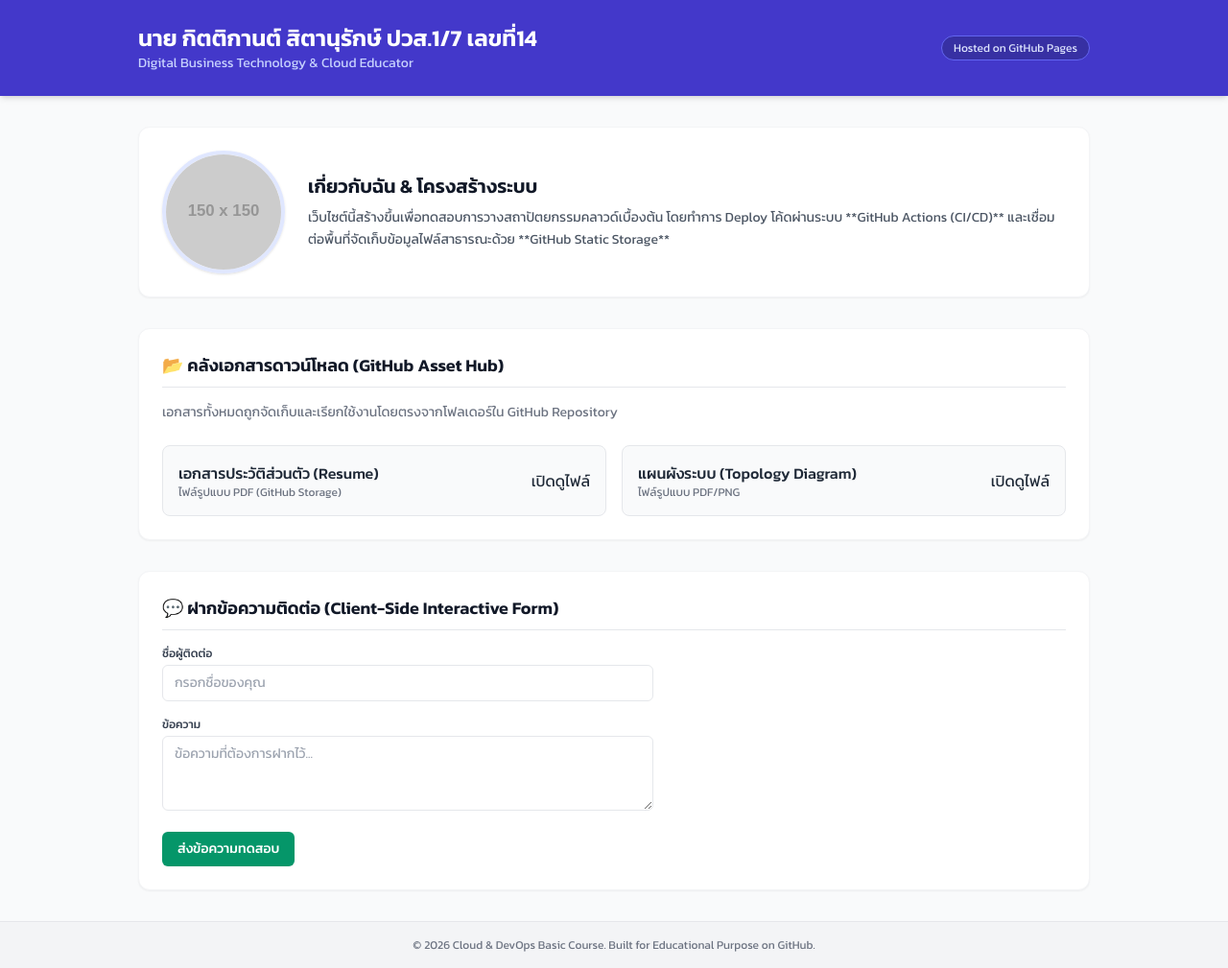
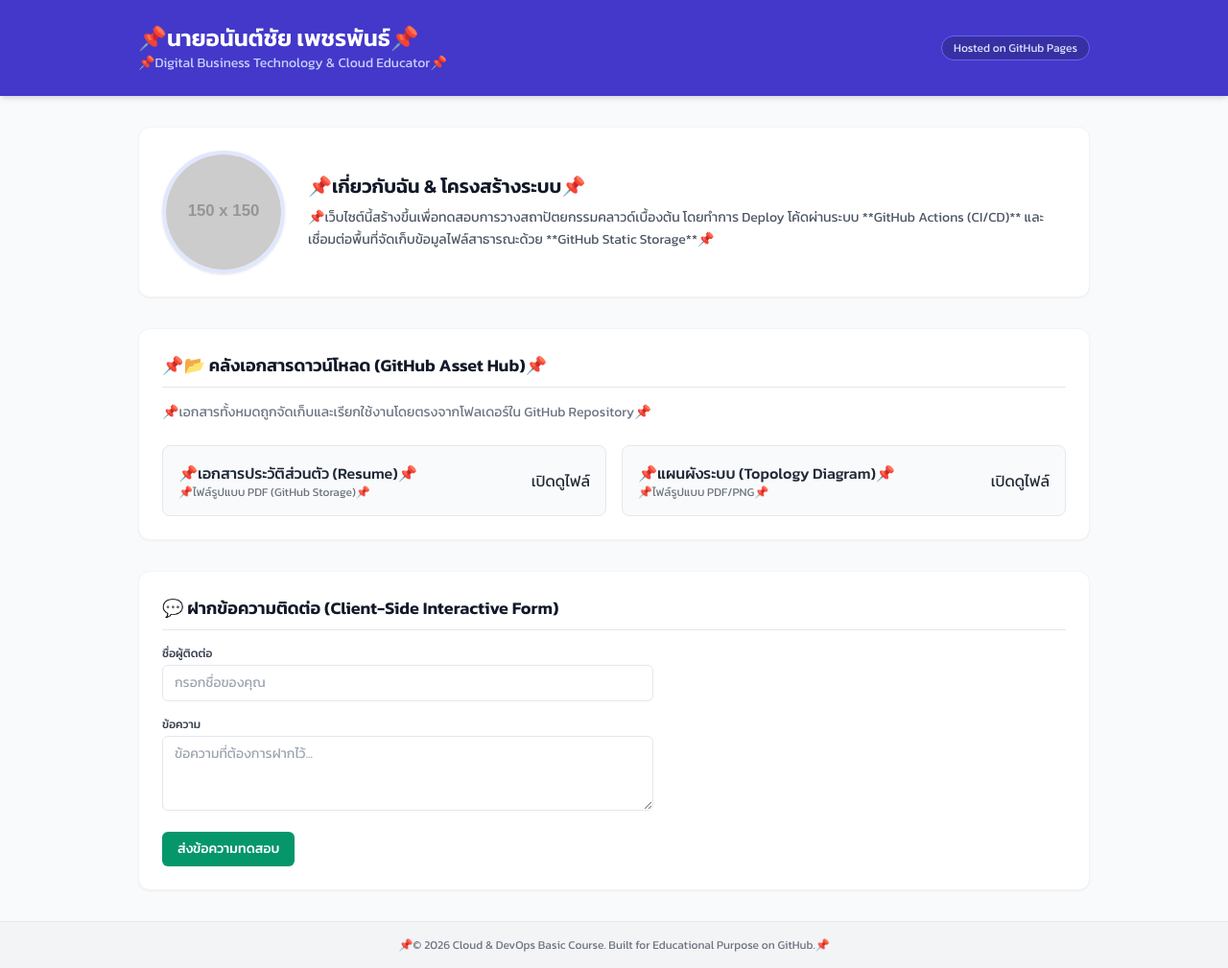
Before and after one commit to rtafzuzu/Myprofile-Kittikan, a plain HTML site: page index.html in a window 1280 px wide. Shown: the whole page at 96% size. Drawn offline with nearby package versions, Linux system fonts and the light colour scheme; placeholder pictures from the web are drawn by us.

Commit message:
Update index.html

```diff
--- a/index.html
+++ b/index.html
@@ -17,8 +17,8 @@
     <header class="bg-indigo-700 text-white shadow-md">
         <div class="max-w-5xl mx-auto px-4 py-6 flex justify-between items-center">
             <div>
-                <h1 class="text-2xl font-bold">นาย กิตติกานต์ สิตานุรักษ์ ปวส.1/7 เลขที่14</h1>
-                <p class="text-indigo-200 text-sm">Digital Business Technology & Cloud Educator</p>
+                <h1 class="text-2xl font-bold">📌นายอนันต์ชัย เพชรพันธ์📌</h1>
+                <p class="text-indigo-200 text-sm">📌Digital Business Technology & Cloud Educator📌</p>
             </div>
             <span class="bg-indigo-800 text-indigo-100 text-xs px-3 py-1 rounded-full border border-indigo-500">
                 Hosted on GitHub Pages
@@ -31,7 +31,7 @@
 
         <!-- Section 1: Profile & Intro -->
         <section class="bg-white p-6 rounded-xl shadow-sm border border-gray-100 flex flex-col md:flex-row items-center gap-6">
-            <!-- จุดเปลี่ยนรูปภาพ: ดึงไฟล์รูปจากโฟลเดอร์ assets/images/profile.jpg บน GitHub -->
+            <!-- 📌จุดเปลี่ยนรูปภาพ: ดึงไฟล์รูปจากโฟลเดอร์ assets/images/profile.jpg บน GitHub -->
             <img id="profile-img"
                  src="./assets/images/ChatGPT Image Aug 7, 2026, 12_15_40 PM.png"
                  alt="รูปโปรไฟล์"
@@ -39,10 +39,10 @@
                  class="w-32 h-32 rounded-full object-cover border-4 border-indigo-100 shadow">
 
             <div class="space-y-2 text-center md:text-left">
-                <h2 class="text-xl font-bold text-gray-900">เกี่ยวกับฉัน & โครงสร้างระบบ</h2>
+                <h2 class="text-xl font-bold text-gray-900">📌เกี่ยวกับฉัน & โครงสร้างระบบ📌</h2>
                 <p class="text-gray-600 text-sm leading-relaxed">
-                    เว็บไซต์นี้สร้างขึ้นเพื่อทดสอบการวางสถาปัตยกรรมคลาวด์เบื้องต้น โดยทำการ Deploy โค้ดผ่านระบบ **GitHub Actions (CI/CD)**
-                    และเชื่อมต่อพื้นที่จัดเก็บข้อมูลไฟล์สาธารณะด้วย **GitHub Static Storage**
+                    📌เว็บไซต์นี้สร้างขึ้นเพื่อทดสอบการวางสถาปัตยกรรมคลาวด์เบื้องต้น โดยทำการ Deploy โค้ดผ่านระบบ **GitHub Actions (CI/CD)**
+                    และเชื่อมต่อพื้นที่จัดเก็บข้อมูลไฟล์สาธารณะด้วย **GitHub Static Storage**📌
                 </p>
             </div>
         </section>
@@ -50,20 +50,20 @@
         <!-- Section 2: Cloud Resource & Document Download -->
         <section class="bg-white p-6 rounded-xl shadow-sm border border-gray-100 space-y-4">
             <h2 class="text-lg font-bold text-gray-900 border-b pb-2 flex items-center gap-2">
-                📂 คลังเอกสารดาวน์โหลด (GitHub Asset Hub)
+                📌📂 คลังเอกสารดาวน์โหลด (GitHub Asset Hub)📌
             </h2>
             <p class="text-sm text-gray-500">
-                เอกสารทั้งหมดถูกจัดเก็บและเรียกใช้งานโดยตรงจากโฟลเดอร์ใน GitHub Repository
+                📌เอกสารทั้งหมดถูกจัดเก็บและเรียกใช้งานโดยตรงจากโฟลเดอร์ใน GitHub Repository📌
             </p>
 
             <div class="grid grid-cols-1 md:grid-cols-2 gap-4 pt-2">
                 <!-- Document Card 1: Resume -->
                 <div class="p-4 border rounded-lg bg-gray-50 flex justify-between items-center">
                     <div>
-                        <h3 class="font-medium text-gray-800">เอกสารประวัติส่วนตัว (Resume)</h3>
-                        <p class="text-xs text-gray-500">ไฟล์รูปแบบ PDF (GitHub Storage)</p>
+                        <h3 class="font-medium text-gray-800">📌เอกสารประวัติส่วนตัว (Resume)📌</h3>
+                        <p class="text-xs text-gray-500">📌ไฟล์รูปแบบ PDF (GitHub Storage)📌</p>
                     </div>
-                    <!-- จุดปะไฟล์: ชี้ไปยังไฟล์ assets/docs/resume.pdf -->
+                    <!-- 📌จุดปะไฟล์: ชี้ไปยังไฟล์ assets/docs/resume.pdf -->
                     <a href="./assets/docs/Poster A4 (1).pdf">
                         เปิดดูไฟล์
                     </a>
@@ -72,10 +72,10 @@
                 <!-- Document Card 2: Topology Diagram -->
                 <div class="p-4 border rounded-lg bg-gray-50 flex justify-between items-center">
                     <div>
-                        <h3 class="font-medium text-gray-800">แผนผังระบบ (Topology Diagram)</h3>
-                        <p class="text-xs text-gray-500">ไฟล์รูปแบบ PDF/PNG</p>
+                        <h3 class="font-medium text-gray-800">📌แผนผังระบบ (Topology Diagram)📌</h3>
+                        <p class="text-xs text-gray-500">📌ไฟล์รูปแบบ PDF/PNG📌</p>
                     </div>
-                    <!-- จุดปะไฟล์: ชี้ไปยังไฟล์ assets/docs/topology.pdf -->
+                    <!-- 📌จุดปะไฟล์: ชี้ไปยังไฟล์ assets/docs/topology.pdf -->
                      <a href="./assets/docs/Poster A4 (1).pdf">
                         เปิดดูไฟล์
                     </a>
@@ -86,7 +86,7 @@
         <!-- Section 3: Contact Form / Client-side Action -->
         <section class="bg-white p-6 rounded-xl shadow-sm border border-gray-100 space-y-4">
             <h2 class="text-lg font-bold text-gray-900 border-b pb-2">
-                💬 ฝากข้อความติดต่อ (Client-Side Interactive Form)
+                 💬 ฝากข้อความติดต่อ (Client-Side Interactive Form)
             </h2>
 
             <form id="contact-form" class="space-y-4 max-w-lg">
@@ -112,7 +112,7 @@
     <!-- Footer -->
     <footer class="bg-gray-100 border-t border-gray-200 mt-auto">
         <div class="max-w-5xl mx-auto px-4 py-4 text-center text-xs text-gray-500">
-            © 2026 Cloud & DevOps Basic Course. Built for Educational Purpose on GitHub.
+            📌© 2026 Cloud & DevOps Basic Course. Built for Educational Purpose on GitHub.📌
         </div>
     </footer>
 
```
